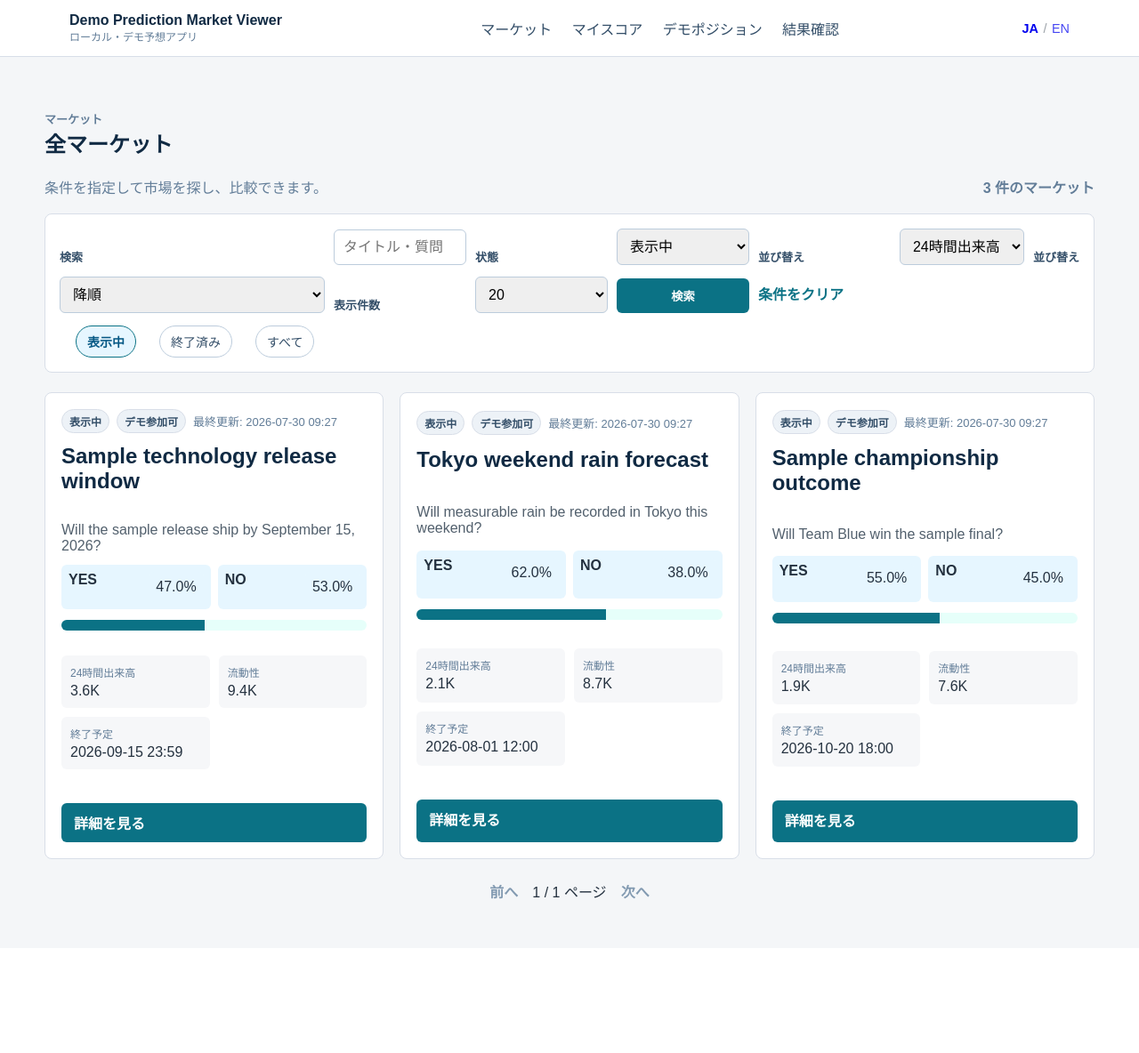
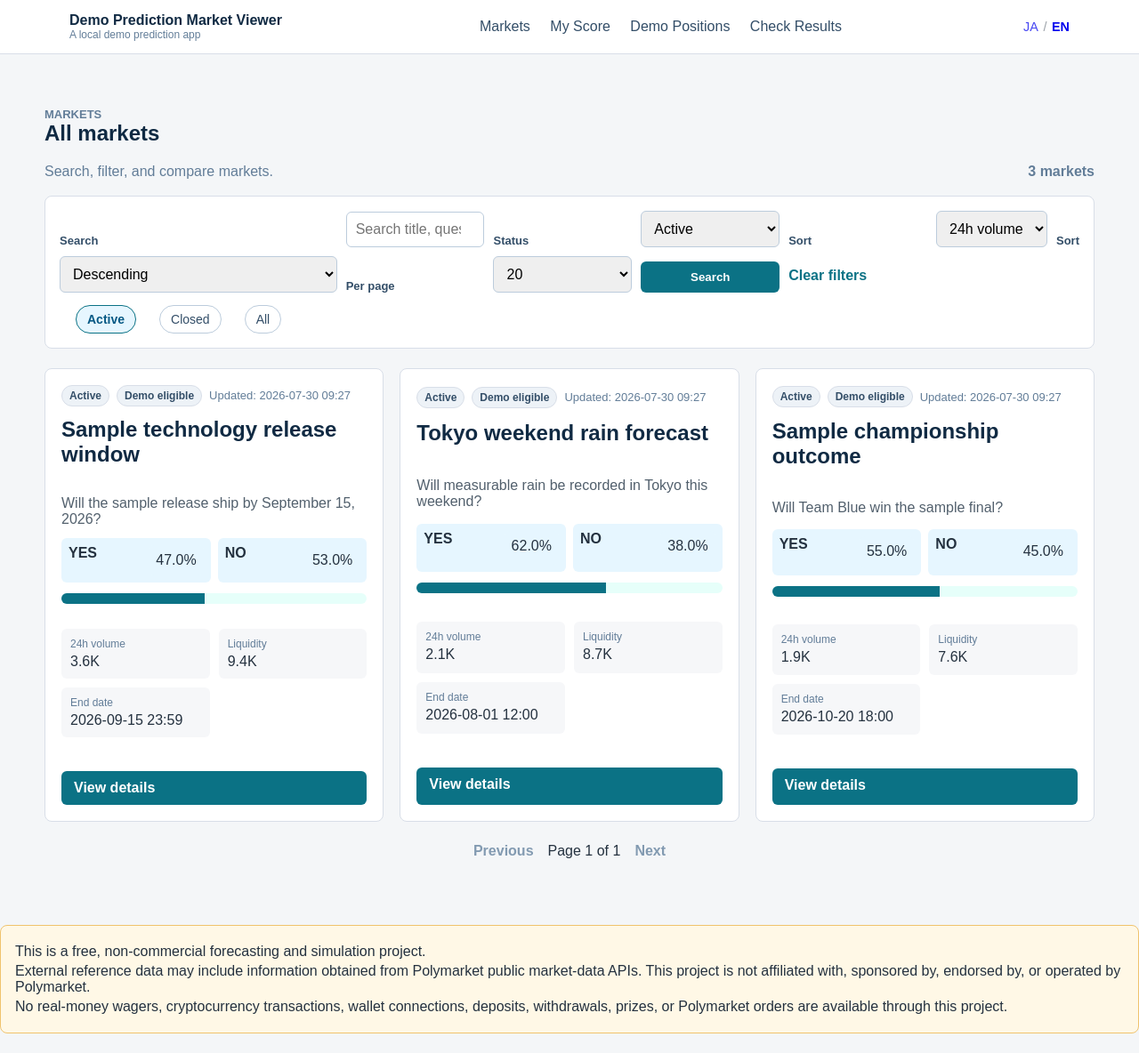
Before and after one commit to rai0409/demo-prediction-market, a FastAPI app: page /markets in a window 1280 px wide. Shown: the whole page at 89% size. Before the commit the page ends 1011 px from the top, so only its background shows below. Run offline with FastAPI, Linux system fonts and the light colour scheme; data comes from the database, SQL or seed files in the repository.

Commit message:
Harden non-commercial public market display

```diff
--- a/app/i18n.py
+++ b/app/i18n.py
@@ -3,7 +3,7 @@ from __future__ import annotations
 from urllib.parse import parse_qsl, urlencode, urlsplit, urlunsplit
 
 SUPPORTED_LANGS = {"ja", "en"}
-DEFAULT_LANG = "ja"
+DEFAULT_LANG = "en"
 LANG_COOKIE_NAME = "demo_lang"
 
 
@@ -43,6 +43,8 @@ TRANSLATIONS: dict[str, dict[str, str]] = {
         "market.live": "ライブ",
         "market.updated": "最終更新",
         "market.public_data_note": "市場情報は外部の公開データを参照しています。",
+        "market.research_summary": "この研究版では、外部市場の詳細条件全文を再掲載していません。",
+        "market.external_source": "外部参考データの出典: Polymarket public market-data API",
         "market.volume": "出来高",
         "market.volume_24h": "24時間出来高",
         "market.liquidity": "流動性",
@@ -229,6 +231,8 @@ TRANSLATIONS: dict[str, dict[str, str]] = {
         "market.live": "Live",
         "market.updated": "Updated",
         "market.public_data_note": "Market information references external public data.",
+        "market.research_summary": "Detailed market conditions are not republished in this research version.",
+        "market.external_source": "External reference data source: Polymarket public market-data API",
         "market.volume": "Volume",
         "market.volume_24h": "24h volume",
         "market.liquidity": "Liquidity",
--- a/app/main.py
+++ b/app/main.py
@@ -19,7 +19,7 @@ import sqlite3
 from app.config import Settings, get_settings
 from app.demo_points import DemoPredictionError, create_demo_prediction
 from app.demo_wallet import DemoWalletError, add_demo_points, reset_demo_balance, reverse_demo_ledger_entry, wallet_snapshot
-from app.market_display import enrich_market_for_display, filtered_market_response
+from app.market_display import enrich_market_for_display, filtered_market_response, public_market_view
 from app.realtime import (
     attach_realtime_updates,
     ensure_fresh_markets,
@@ -352,6 +352,14 @@ def template_context(request: Request, conn: sqlite3.Connection, user_id: str, *
     return context
 
 
+def public_market(market: dict, request: Request) -> dict:
+    return public_market_view(market, summary=template_i18n_context(request)["t"]("market.research_summary"))
+
+
+def public_market_response(response: dict, request: Request) -> dict:
+    return {**response, "markets": [public_market(market, request) for market in response["markets"]]}
+
+
 def set_lang_cookie_if_needed(response, request: Request):
     lang = detect_lang(request)
     requested_lang = request.query_params.get("lang")
@@ -817,7 +825,7 @@ async def index(request: Request, conn: sqlite3.Connection = Depends(get_conn)):
         language=detect_lang(request),
         enabled=settings.translation_enabled,
     )
-    market_response = filtered_market_response(all_markets)
+    market_response = public_market_response(filtered_market_response(all_markets), request)
     response = templates.TemplateResponse(
         request,
         "index.html",
@@ -872,7 +880,7 @@ async def market_catalog(request: Request, conn: sqlite3.Connection = Depends(ge
     )
     rendered_markets = []
     for market in markets:
-        item = enrich_market_for_display(market)
+        item = public_market(enrich_market_for_display(market), request)
         item["catalog_status"] = "active" if catalog_market_is_active(item) else "closed"
         item["catalog_question"] = catalog_question(item.get("display_question"))
         rendered_markets.append(item)
@@ -922,6 +930,7 @@ async def market_detail(request: Request, market_id: str, conn: sqlite3.Connecti
         language=detect_lang(request),
         enabled=settings.translation_enabled,
     )
+    market = public_market(market, request)
     snapshots = list_snapshots(conn, market_id, limit=12)
     response = templates.TemplateResponse(
         request,
@@ -1270,13 +1279,13 @@ async def api_markets(
         if admin_error:
             return admin_error
     markets = attach_realtime_updates(conn, ensure_fresh_markets(conn, settings), settings)
-    return filtered_market_response(
+    return public_market_response(filtered_market_response(
         markets,
         include_closed=include_closed,
         include_expired=include_expired,
         include_inactive=include_inactive,
         include_all=include_all,
-    )
+    ), request)
 
 
 LIVE_MARKET_FIELDS = (
@@ -1328,18 +1337,24 @@ async def api_market_live(market_id: str, conn: sqlite3.Connection = Depends(get
 
 
 @app.get("/api/markets/{market_id}")
-async def api_market(market_id: str, conn: sqlite3.Connection = Depends(get_conn)):
+async def api_market(request: Request, market_id: str, conn: sqlite3.Connection = Depends(get_conn)):
     ensure_markets(conn, settings)
     market = get_market(conn, market_id)
     if market is None:
         raise HTTPException(status_code=404, detail="market not found")
     market = attach_realtime_updates(conn, [market], settings)[0]
-    return enrich_market_for_display(market)
+    return public_market(enrich_market_for_display(market), request)
 
 
 @app.get("/api/markets/{market_id}/snapshots")
-async def api_snapshots(market_id: str, conn: sqlite3.Connection = Depends(get_conn)):
-    return {"snapshots": list_snapshots(conn, market_id)}
+async def api_snapshots(request: Request, market_id: str, conn: sqlite3.Connection = Depends(get_conn)):
+    snapshots = list_snapshots(conn, market_id)
+    return {
+        "snapshots": [
+            {"fetched_at": snapshot.get("fetched_at"), "market": public_market(snapshot.get("market") or {}, request)}
+            for snapshot in snapshots
+        ]
+    }
 
 
 @app.post("/api/refresh")
--- a/app/market_display.py
+++ b/app/market_display.py
@@ -3,6 +3,55 @@ from __future__ import annotations
 from dataclasses import dataclass
 from datetime import datetime, timezone
 from typing import Any
+
+
+PUBLIC_TITLE_MAX_LENGTH = 160
+PUBLIC_QUESTION_MAX_LENGTH = 220
+
+
+def _truncate_public_text(value: Any, maximum: int) -> str:
+    text = str(value or "").strip()
+    return text if len(text) <= maximum else f"{text[:maximum - 1].rstrip()}…"
+
+
+def public_market_view(market: dict[str, Any], *, summary: str) -> dict[str, Any]:
+    """Return the allowlisted market shape used by public HTML and APIs.
+
+    Stored payloads intentionally remain untouched for audit, settlement, and
+    translation workflows. Descriptions, rules, source URLs, slugs, and source
+    imagery are deliberately excluded from this public projection.
+    """
+    title = _truncate_public_text(market.get("display_title") or market.get("title"), PUBLIC_TITLE_MAX_LENGTH)
+    question = _truncate_public_text(market.get("display_question") or market.get("question"), PUBLIC_QUESTION_MAX_LENGTH)
+    projected = {
+        "market_id": market.get("market_id"),
+        "title": title,
+        "question": question,
+        "display_title": title,
+        "display_question": question,
+        "public_summary": summary,
+        "outcomes": market.get("outcomes") or [],
+        "probabilities": market.get("probabilities") or {},
+        "volume": market.get("volume"),
+        "volume_24hr": market.get("volume_24hr"),
+        "liquidity": market.get("liquidity"),
+        "best_bid": market.get("best_bid"),
+        "best_ask": market.get("best_ask"),
+        "last_trade_price": market.get("last_trade_price"),
+        "realtime_spread": market.get("realtime_spread"),
+        "end_date": market.get("end_date"),
+        "active": bool(market.get("active")),
+        "closed": bool(market.get("closed")),
+        "resolved_outcome": market.get("winning_outcome") or market.get("resolved_outcome"),
+        "fetched_at": market.get("fetched_at"),
+        "ws_last_event_at": market.get("ws_last_event_at"),
+        "data_source_status": market.get("data_source_status"),
+        "display_status": market.get("display_status"),
+        "display_reasons": market.get("display_reasons") or [],
+        "demo_participation_allowed": bool(market.get("demo_participation_allowed")),
+        "demo_participation_block_reason": market.get("demo_participation_block_reason") or "",
+    }
+    return projected
 
 
 @dataclass(frozen=True)
--- a/app/templates/base.html
+++ b/app/templates/base.html
@@ -1,27 +1,27 @@
 <!doctype html>
-<html lang="{{ lang | default('ja') }}">
+<html lang="{{ lang | default('en') }}">
   <head>
     <meta charset="utf-8">
     <meta name="viewport" content="width=device-width, initial-scale=1">
     <title>{% block title %}{{ t("app.title") }}{% endblock %}</title>
     <link rel="stylesheet" href="{{ url_for('static', path='/styles.css') }}">
     <script>
-      window.APP_LANG = "{{ lang | default('ja') }}";
+      window.APP_LANG = "{{ lang | default('en') }}";
       window.I18N = {{ js_i18n | default({}) | tojson }};
     </script>
   </head>
   <body data-quick-refresh-seconds="{{ quick_refresh_seconds }}" data-detail-refresh-seconds="{{ detail_refresh_seconds }}" data-csrf-token="{{ csrf_token }}">
     <header class="topbar">
-      <a class="brand" href="/?lang={{ lang | default('ja') }}">
+      <a class="brand" href="/?lang={{ lang | default('en') }}">
         <span>{{ t("app.title") }}</span>
         <small>{{ t("app.subtitle") }}</small>
       </a>
 
       <nav>
-        <a href="/markets?lang={{ lang | default('ja') }}">{{ t("nav.markets") }}</a>
-        <a href="/demo-wallet?lang={{ lang | default('ja') }}">{{ t("nav.demo_wallet") }}</a>
-        <a href="/demo-positions?lang={{ lang | default('ja') }}">{{ t("nav.positions") }}</a>
-        <a href="/demo-results?lang={{ lang | default('ja') }}">{{ t("nav.results") }}</a>
+        <a href="/markets?lang={{ lang | default('en') }}">{{ t("nav.markets") }}</a>
+        <a href="/demo-wallet?lang={{ lang | default('en') }}">{{ t("nav.demo_wallet") }}</a>
+        <a href="/demo-positions?lang={{ lang | default('en') }}">{{ t("nav.positions") }}</a>
+        <a href="/demo-results?lang={{ lang | default('en') }}">{{ t("nav.results") }}</a>
       </nav>
 
       <div class="lang-switch" aria-label="{{ t('nav.language') }}">
@@ -36,6 +36,18 @@
       {% block content %}{% endblock %}
     </main>
 
+    <footer class="disclaimer public-boundary-notice">
+      {% if lang == "ja" %}
+      <p>本サービスは、完全無料・非商用の予測研究およびシミュレーションプロジェクトです。</p>
+      <p>一部の外部参考データには、Polymarketの公開市場データAPIから取得した情報が含まれる場合があります。本サービスはPolymarketとは提携、後援、承認その他の関係を有しません。</p>
+      <p>本サービスでは、現金を用いた賭け、暗号資産取引、ウォレット接続、入出金、賞品提供、Polymarketへの注文はできません。</p>
+      {% else %}
+      <p>This is a free, non-commercial forecasting and simulation project.</p>
+      <p>External reference data may include information obtained from Polymarket public market-data APIs. This project is not affiliated with, sponsored by, endorsed by, or operated by Polymarket.</p>
+      <p>No real-money wagers, cryptocurrency transactions, wallet connections, deposits, withdrawals, prizes, or Polymarket orders are available through this project.</p>
+      {% endif %}
+    </footer>
+
     <script src="{{ url_for('static', path='/app.js') }}"></script>
   </body>
 </html>
```
Also changed, not shown: app/config.py (+10 -0 lines), app/templates/market_detail.html (+2 -35 lines), tests/test_config.py (+40 -0 lines), tests/test_i18n.py (+1 -0 lines), tests/test_market_catalog.py (+9 -9 lines), tests/test_market_translations.py (+3 -5 lines), tests/test_routes.py (+94 -35 lines), README.md, 1 other file.
